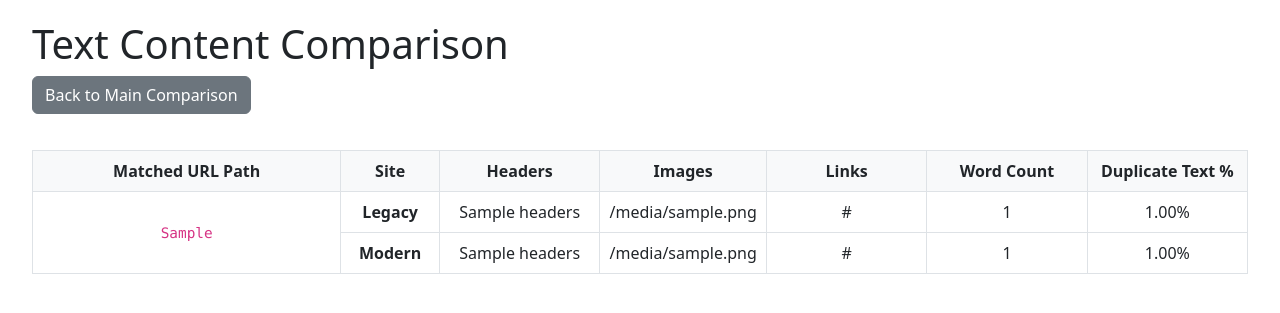
After one commit to guruparan18/website_comparison_tool, a Flask app: template templates/text_comparison.html in a window 1280 px wide. The commit adds this page. Shown: the top 313 px of the page. Run offline with Flask 3, Linux system fonts and the light colour scheme; the template is opened without the code that fills it: most values are stand-ins (such as "Sample title", 1, 10 or a date in 2020).

Commit message:
text comp works

```diff
--- a/app.py
+++ b/app.py
@@ -13,6 +13,7 @@ import json  # For saving/loading crawled_data.json
 import crawler
 import comparator
 import traceback
+import re
 
 SCREENSHOT_DIRECTORY_NAME = "screenshots"
 
@@ -170,6 +171,12 @@ def index():
         else:
             site2_info["action"] = "crawl"
 
+        # Save context for the text comparison view BEFORE starting the thread
+        session['comparison_context'] = {
+            'site1_path': site1_info.get('path') or os.path.join(site1_info['site_name_sanitized'], new_run_timestamp),
+            'site2_path': site2_info.get('path') or os.path.join(site2_info['site_name_sanitized'], new_run_timestamp)
+        }
+
         crawl_status["running"] = True
         crawl_status["start_time"] = datetime.datetime.now().strftime("%Y-%m-%d %H:%M:%S")
         crawl_status["message"] = "Processing... preparing to crawl or load data."
@@ -284,5 +291,89 @@ def run_comparison_workflow(url1, site1_info, url2, site2_info, new_run_timestam
         crawl_status["running"] = False
 
 
+def _normalize_path_for_text_comparison(path):
+    """Normalizes path for comparison.
+    If it starts with judges/, replaces numbers with a placeholder.
+    """
+    if path and path.startswith('judges/'):
+        return re.sub(r'\d+', '[num]', path)
+    return path
+
+
+@app.route("/text_comparison")
+def text_comparison():
+    context = session.get('comparison_context')
+    if not context:
+        return "Comparison context not found. Please run a comparison first.", 404
+
+    site1_path = os.path.join(app.config["UPLOAD_FOLDER"], context['site1_path'])
+    site2_path = os.path.join(app.config["UPLOAD_FOLDER"], context['site2_path'])
+
+    data1 = load_crawled_data(site1_path, "text_comparison.json")
+    data2 = load_crawled_data(site2_path, "text_comparison.json")
+
+    if not data1 and not data2:
+        return "Could not load text comparison data for either site.", 404
+
+    data1 = data1 or {}
+    data2 = data2 or {}
+
+    # Path matching logic
+    paths1 = set(data1.keys())
+    paths2 = set(data2.keys())
+
+    norm_to_orig1 = {}
+    for path in paths1:
+        norm = _normalize_path_for_text_comparison(path)
+        if norm not in norm_to_orig1:
+            norm_to_orig1[norm] = []
+        norm_to_orig1[norm].append(path)
+
+    norm_to_orig2 = {}
+    for path in paths2:
+        norm = _normalize_path_for_text_comparison(path)
+        if norm not in norm_to_orig2:
+            norm_to_orig2[norm] = []
+        norm_to_orig2[norm].append(path)
+
+    matched_pairs = []
+    unmatched1 = set(paths1)
+    unmatched2 = set(paths2)
+
+    common_norm_keys = set(norm_to_orig1.keys()) & set(norm_to_orig2.keys())
+
+    for norm_key in sorted(list(common_norm_keys)):
+        list1 = sorted(norm_to_orig1[norm_key])
+        list2 = sorted(norm_to_orig2[norm_key])
+
+        while list1 and list2:
+            p1 = list1.pop(0)
+            p2 = list2.pop(0)
+            matched_pairs.append((p1, p2))
+            if p1 in unmatched1:
+                unmatched1.remove(p1)
+            if p2 in unmatched2:
+                unmatched2.remove(p2)
+
+    # Combine into a list for the template
+    results = []
+    # Add matched pairs first
+    for p1, p2 in sorted(matched_pairs):
+        results.append({
+            "path_display": p1 if p1 == p2 else f"{p1} ~ {p2}",
+            "data1": data1.get(p1),
+            "data2": data2.get(p2)
+        })
+
+    # Add remaining unmatched paths
+    for p1 in sorted(list(unmatched1)):
+        results.append({"path_display": p1, "data1": data1.get(p1), "data2": None})
+
+    for p2 in sorted(list(unmatched2)):
+        results.append({"path_display": p2, "data1": None, "data2": data2.get(p2)})
+
+    return render_template("text_comparison.html", results=results)
+
+
 if __name__ == "__main__":
     app.run(debug=True)
--- a/templates/index.html
+++ b/templates/index.html
@@ -182,6 +182,7 @@
 
         {% if results %}
         <h2>Comparison Results:</h2>
+        <a href="{{ url_for('text_comparison') }}" target="_blank" class="btn btn-info" style="margin-bottom: 15px; background-color: #0dcaf0; color: black; border-color: #0dcaf0;">Text Comparison Results</a>
         <div class="results-grid">
             {% for result in results %}
                 <div class="result-item">
--- /dev/null
+++ b/templates/text_comparison.html
@@ -0,0 +1,98 @@
+<!doctype html>
+<html lang="en">
+<head>
+    <meta charset="utf-8">
+    <meta name="viewport" content="width=device-width, initial-scale=1">
+    <title>Text Comparison Results</title>
+    <link href="https://cdn.jsdelivr.net/npm/bootstrap@5.3.0/dist/css/bootstrap.min.css" rel="stylesheet">
+    <style>
+        body {
+            padding: 20px;
+        }
+        .table-container {
+            margin-top: 20px;
+        }
+        .table th, .table td {
+            vertical-align: middle;
+        }
+        .table thead th {
+            text-align: center;
+            background-color: #f8f9fa;
+        }
+        .url-col {
+            width: 25%;
+        }
+        .site-col {
+            width: 8%;
+        }
+        .data-col {
+            width: 13%;
+        }
+        .legacy-row {
+            background-color: #fdfdfe;
+        }
+        .modern-row {
+            background-color: #f0f3f5;
+            border-bottom: 2px solid #dee2e6; /* Add a border to separate groups */
+        }
+        .legacy-row td, .modern-row td {
+            text-align: center;
+        }
+        .url-col code {
+            font-size: 0.9em;
+            word-break: break-all;
+        }
+    </style>
+</head>
+<body>
+    <div class="container-fluid">
+        <h1>Text Content Comparison</h1>
+        <a href="{{ url_for('index') }}" class="btn btn-secondary mb-3">Back to Main Comparison</a>
+
+        <div class="table-container table-responsive">
+            <table class="table table-bordered">
+                <thead>
+                    <tr>
+                        <th class="url-col">Matched URL Path</th>
+                        <th class="site-col">Site</th>
+                        <th class="data-col">Headers</th>
+                        <th class="data-col">Images</th>
+                        <th class="data-col">Links</th>
+                        <th class="data-col">Word Count</th>
+                        <th class="data-col">Duplicate Text %</th>
+                    </tr>
+                </thead>
+                <tbody>
+                    {% for item in results %}
+                    <tr class="legacy-row">
+                        <td rowspan="2" class="url-col align-middle"><code>{{ item.path_display }}</code></td>
+                        <td class="site-col"><strong>Legacy</strong></td>
+                        {% if item.data1 %}
+                        <td>{{ item.data1.headers }}</td>
+                        <td>{{ item.data1.images }}</td>
+                        <td>{{ item.data1.links }}</td>
+                        <td>{{ "{:,.0f}".format(item.data1.word_count) }}</td>
+                        <td>{{ "%.2f"|format(item.data1.duplicate_text_percent) }}%</td>
+                        {% else %}
+                        <td colspan="5" class="text-center text-muted"><em>Page not found in legacy site</em></td>
+                        {% endif %}
+                    </tr>
+                    <tr class="modern-row">
+                        <td class="site-col"><strong>Modern</strong></td>
+                        {% if item.data2 %}
+                        <td>{{ item.data2.headers }}</td>
+                        <td>{{ item.data2.images }}</td>
+                        <td>{{ item.data2.links }}</td>
+                        <td>{{ "{:,.0f}".format(item.data2.word_count) }}</td>
+                        <td>{{ "%.2f"|format(item.data2.duplicate_text_percent) }}%</td>
+                        {% else %}
+                        <td colspan="5" class="text-center text-muted"><em>Page not found in modern site</em></td>
+                        {% endif %}
+                    </tr>
+                    {% endfor %}
+                </tbody>
+            </table>
+        </div>
+    </div>
+</body>
+</html>
```
Also changed, not shown: comparator.py (+84 -25 lines), crawler.py (+89 -10 lines).
